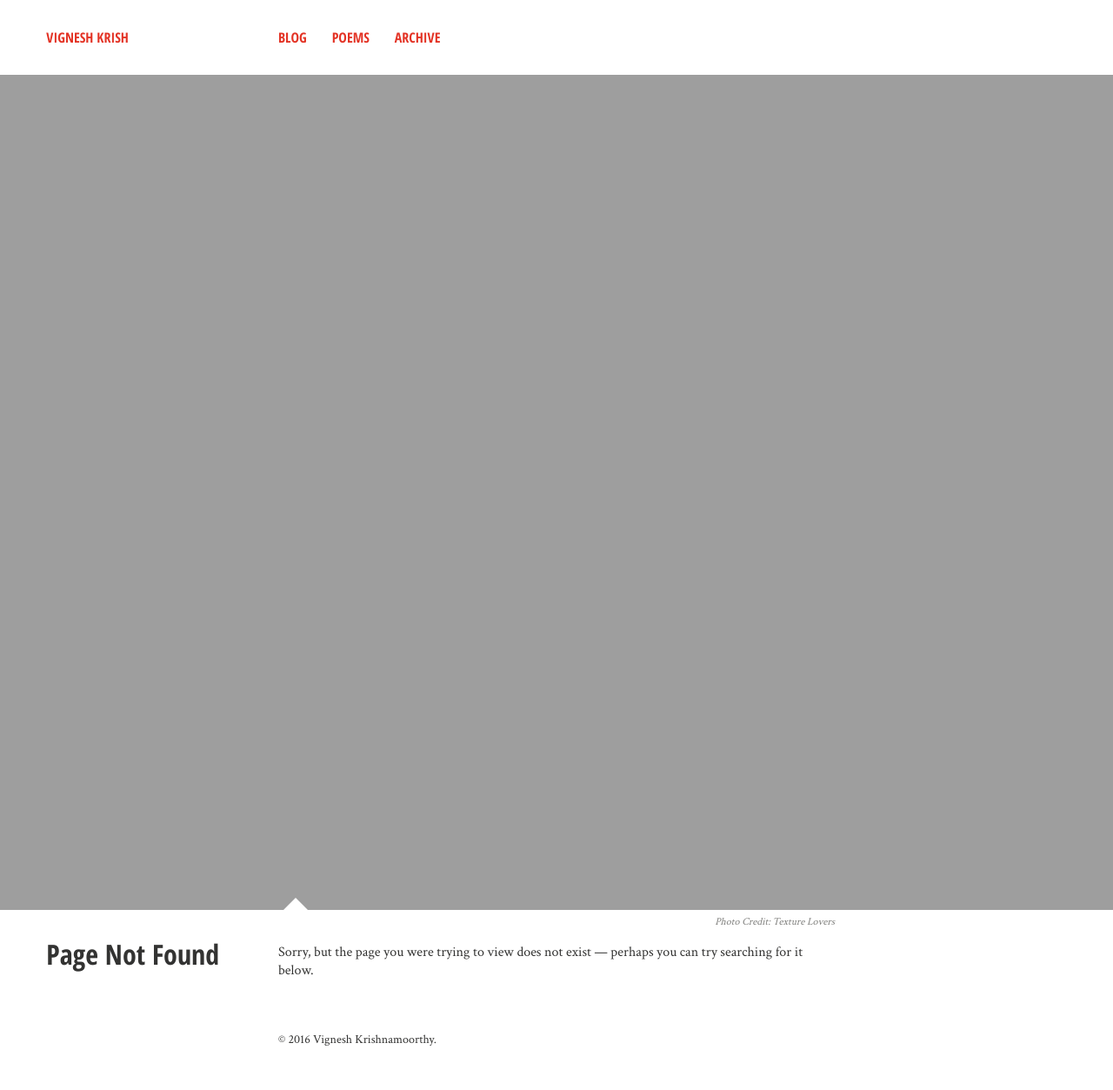
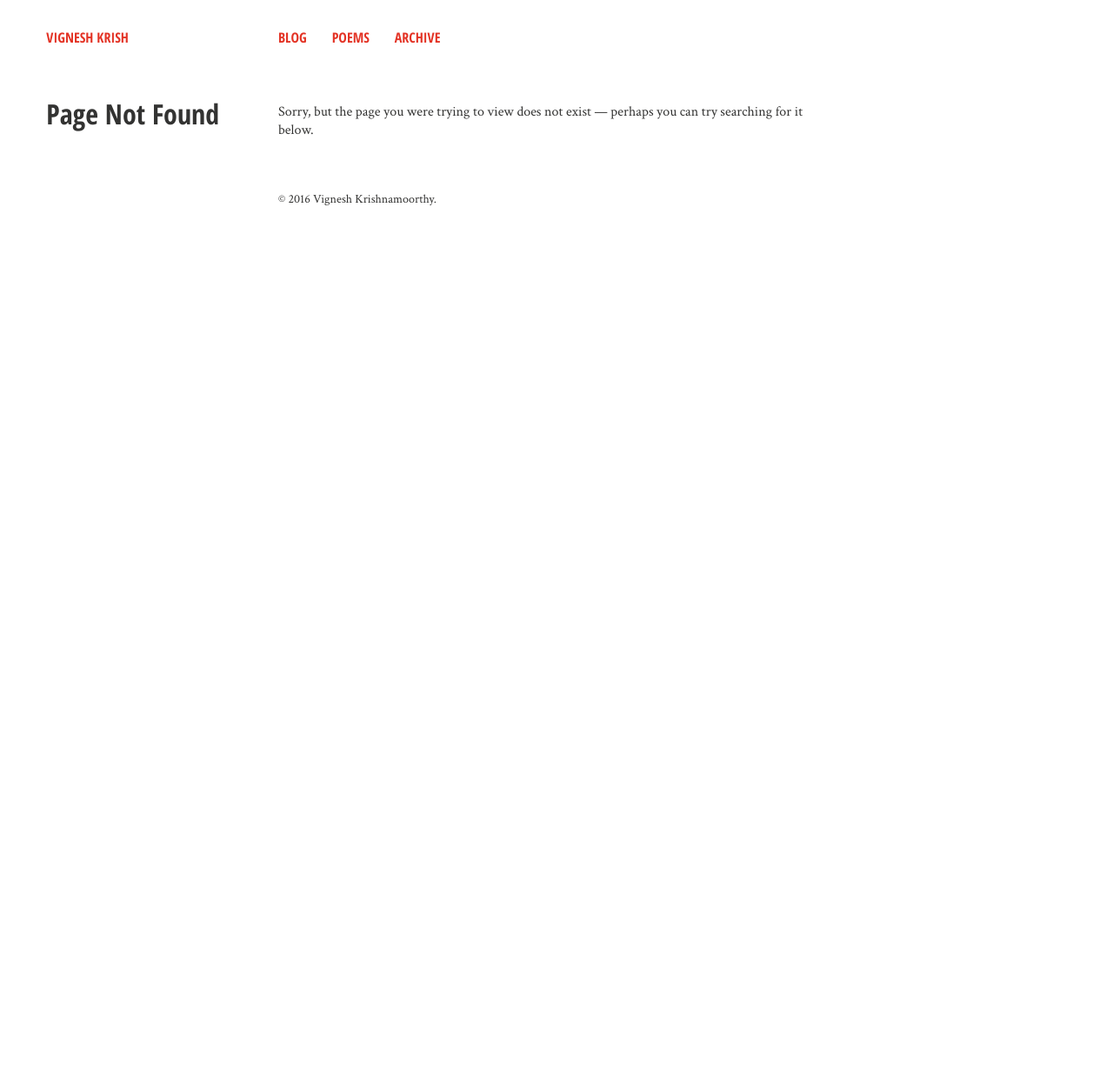
Before and after one commit to vignkri/vignkri.github.io, a Jekyll site: the page built from 404.md, in a window 1280 px wide. Shown: the whole page at 87% size. Built offline with Jekyll 4.4.1, drawn with Linux system fonts in a browser that asks for light colours; nearby versions of some CDN libraries; after the commit the page ends 900 px from its top, so only the background shows below that.

Commit message:
Fixed the 404 message.

```diff
--- a/404.md
+++ b/404.md
@@ -2,10 +2,6 @@
 layout: page
 title: "Page Not Found"
 excerpt: "Page not found. Your pixels are in another canvas."
-image:
-  feature: texture-feature-01.jpg
-  credit: Texture Lovers
-  creditlink: http://texturelovers.com
 sitemap: false
 ---
 
```
